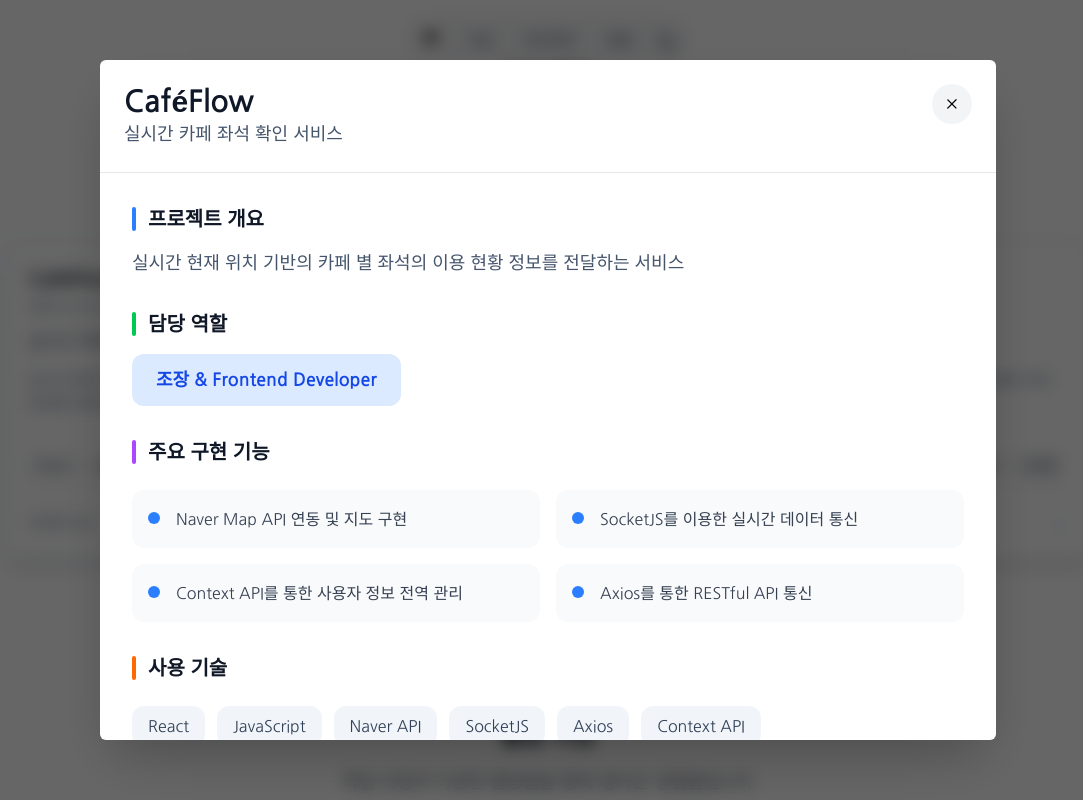
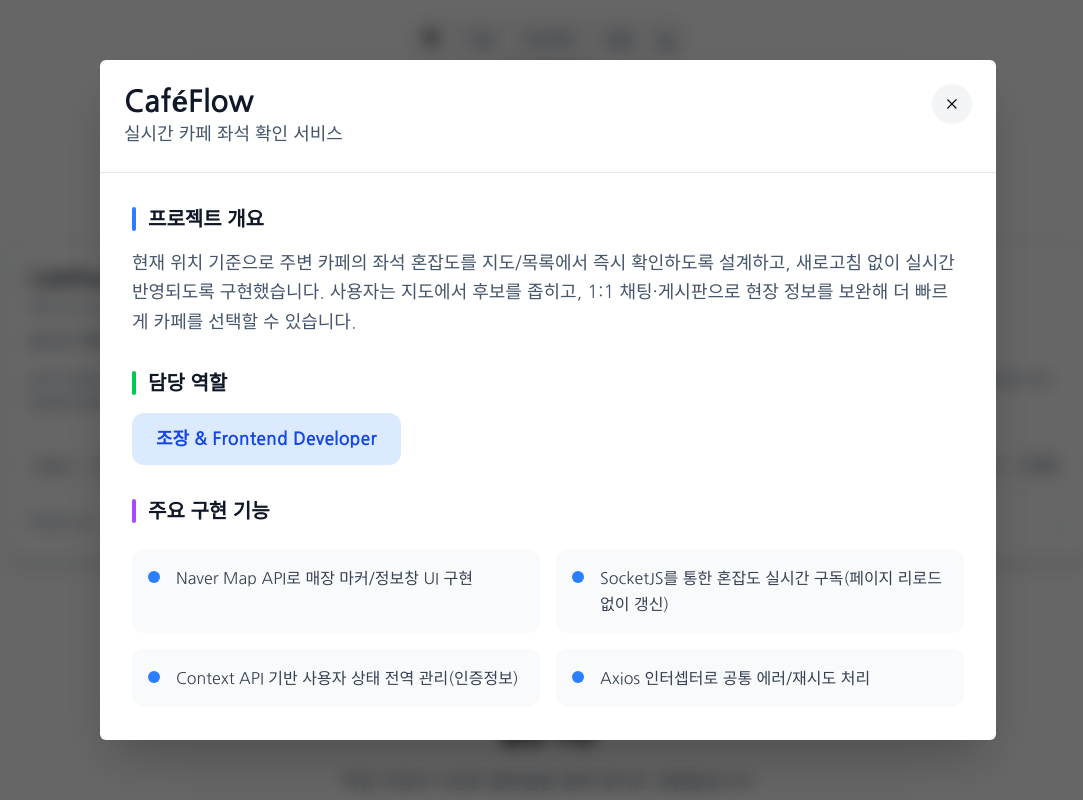
Before and after one commit to hyunsik2000/hyunsik, a React (Vite) app: page / in a window 1280 px wide. Both pictures are taken after a click on the element 266 px from the left and 3568 px from the top of the page. Shown: the part 3168-3968 px from the top of the page, without its empty margins (92-1175 px from the left). Built offline with nearby package versions, Linux system fonts and the light colour scheme.

Commit message:
[EDIT] 프로젝트 내용 수정

```diff
--- a/src/components/ProjectModal.jsx
+++ b/src/components/ProjectModal.jsx
@@ -76,17 +76,15 @@ const ProjectModal = ({ project, isOpen, onClose }) => {
         {/* 모달 컨텐츠 */}
         <div className="p-8 space-y-8">
           {/* 프로젝트 설명 */}
-          {project.description && (
           <div>
             <h4 className="text-xl font-semibold text-gray-900 dark:text-slate-100 mb-4 flex items-center">
               <div className="w-1 h-6 bg-blue-500 rounded-full mr-3"></div>
               프로젝트 개요
             </h4>
             <p className="text-slate-600 dark:text-slate-300 leading-relaxed text-lg whitespace-pre-line">
-                {project.description}
+              {project.detail}
             </p>
           </div>
-          )}
 
           {/* 역할 */}
           {project.role && (
--- a/src/data/projectsData.js
+++ b/src/data/projectsData.js
@@ -5,12 +5,14 @@ export const projectsData = [
     subtitle: "실시간 카페 좌석 확인 서비스",
     description:
       "실시간 현재 위치 기반의 카페 별 좌석의 이용 현황 정보를 전달하는 서비스",
+    detail:
+      "현재 위치 기준으로 주변 카페의 좌석 혼잡도를 지도/목록에서 즉시 확인하도록 설계하고, 새로고침 없이 실시간 반영되도록 구현했습니다. 사용자는 지도에서 후보를 좁히고, 1:1 채팅·게시판으로 현장 정보를 보완해 더 빠르게 카페를 선택할 수 있습니다.",
     role: "조장 & Frontend Developer",
     keyFeatures: [
-      "Naver Map API 연동 및 지도 구현",
-      "SocketJS를 이용한 실시간 데이터 통신",
-      "Context API를 통한 사용자 정보 전역 관리",
-      "Axios를 통한 RESTful API 통신",
+      "Naver Map API로 매장 마커/정보창 UI 구현",
+      "SocketJS를 통한 혼잡도 실시간 구독(페이지 리로드 없이 갱신)",
+      "Context API 기반 사용자 상태 전역 관리(인증정보)",
+      "Axios 인터셉터로 공통 에러/재시도 처리",
     ],
     techStack: [
       "React",
@@ -21,10 +23,9 @@ export const projectsData = [
       "Context API",
     ],
     highlights: [
-      "실시간 카페 혼잡도 표시",
-      "지도 기반 카페 검색",
-      "1대1 채팅 기능",
-      "커뮤니티 게시판 기능",
+      "지도 한 화면에서 좌석 현황·매장 정보를 연속적으로 탐색",
+      "실시간 혼잡도 갱신으로 후보 비교/결정 흐름이 끊기지 않음",
+      "1대1 채팅·게시판으로 서비스 보완",
     ],
     borderColor: "border-blue-200 dark:border-blue-800",
     githubUrl: "https://github.com/hyunsik2000/CafeFlow-FrontEnd",
@@ -35,12 +36,14 @@ export const projectsData = [
     subtitle: "Wellness Challenge 커뮤니티",
     description:
       "Wellness한 작은 활동을 short-form 형태로 승화시킨 웰니스 챌린지 커뮤니티",
+    detail:
+      "숏폼 콘텐츠를 끊김 없이 소비·생성할 수 있도록 스트리밍(시청), 무한 스크롤(탐색), 업로드(생성) 흐름을 연결했습니다. hls.js로 재생 안정성을 확보하고, Intersection Observer로 화면 밖 콘텐츠를 즉시 언마운트해 메모리 사용을 관리했습니다.",
     role: "Frontend 팀장",
     keyFeatures: [
-      "영상 스트리밍 구현 (hls.js)",
-      "숏폼 영상 스크롤 UI 개발",
-      "동영상 업로드 시스템 구현",
-      "AWS S3 & SSE 활용",
+      "hls.js 스트리밍 파이프라인 구성",
+      "숏폼 연속 스크롤 UI(상세 보기 진입/복귀 상태 보존)",
+      "동영상 업로드(진행률 표시)·S3 저장·SSE로 처리 상태 알림",
+      "Intersection Observer로 뷰포트 밖 리소스 언마운트",
     ],
     techStack: [
       "React",
@@ -51,9 +54,9 @@ export const projectsData = [
       "Intersection Observer API",
     ],
     highlights: [
-      "무한 스크롤 숏폼 UI",
-      "실시간 업로드 진행률",
-      "메모리 최적화",
+      "연속 스크롤 환경에서 영상 전환 지연 감축(버벅임 체감 최소화)",
+      "업로드 진행률·처리 상태를 실시간 노출해 사용자 불확실성 감소",
+      "리스트 가상화/언마운트로 메모리 사용량 급증 억제",
     ],
     borderColor: "border-green-200 dark:border-green-800",
     githubUrl: "https://github.com/Fizz-challenge/Fizz_front",
@@ -64,14 +67,15 @@ export const projectsData = [
     subtitle: "개인 포트폴리오",
     description:
       "React와 Tailwind CSS를 활용하여 개발한 개인 포트폴리오 웹사이트입니다.",
+    detail: "개인 포트폴리오입니다.",
     role: "Frontend Developer",
     keyFeatures: [
-      "React 컴포넌트 기반 개발",
-      "Tailwind CSS 스타일링",
-      "반응형 웹 디자인",
+      "React 컴포넌트 기반 설계(프로젝트/상세 모달/레이아웃 모듈화)",
+      "Tailwind CSS 유틸리티로 일관된 디자인 시스템 구성",
+      "반응형 레이아웃 및 다크모드 지원",
     ],
     techStack: ["React", "JavaScript", "Tailwind CSS", "Vite", "HTML5", "CSS3"],
-    highlights: ["컴포넌트 기반 구조"],
+    highlights: ["다크/라이트 테마 지원으로 다양한 환경에서 가독성 유지"],
     borderColor: "border-purple-200 dark:border-purple-800",
     githubUrl: "https://github.com/hyunsik2000/hyunsik",
   },
```
Lines whose indentation alone changed are shown as unchanged.
